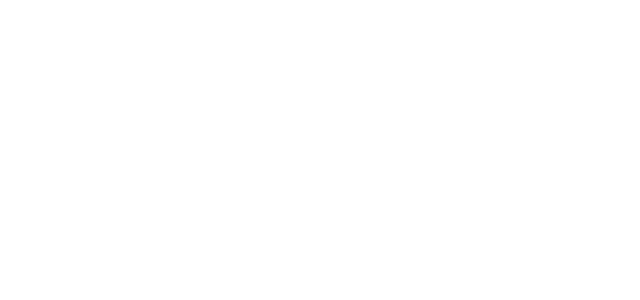
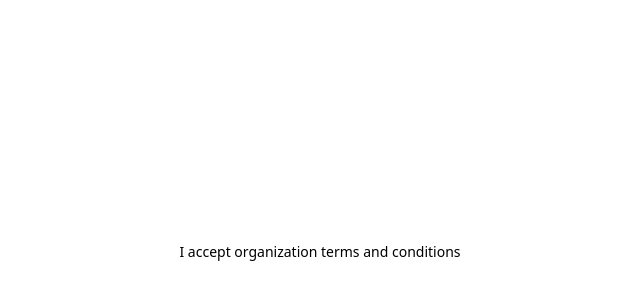
Before and after one commit to NaifIT11/custom-checkbox-with-form, a Next.js app: page / in a window 1280 px wide. Shown: the part 148-448 px from the top of the page, without its empty margins (324-964 px from the left). Built offline with nearby package versions, Linux system fonts and the light colour scheme.

Commit message:
adding state

```diff
--- a/src/app/components/Form.tsx
+++ b/src/app/components/Form.tsx
@@ -1,11 +1,16 @@
 "use client";
 
+import { useState } from "react";
 import Checkbox from "./Checkbox";
 
 export default function Form() {
-  return <div className="center p-4 rounded">
-    <form>
-
+    const [checked , setChecked] = useState<boolean>(false);
+  return <div className="center p-4 rounded space-y-4">
+    <form className="flex gap-4">
+        <div className="flex gap-2">
+            <Checkbox checked={checked} onCheckedChange={setChecked} />
+            <p className="text-sm">I accept organization terms and conditions</p>
+        </div>
     </form>
   </div>;
 }
```
